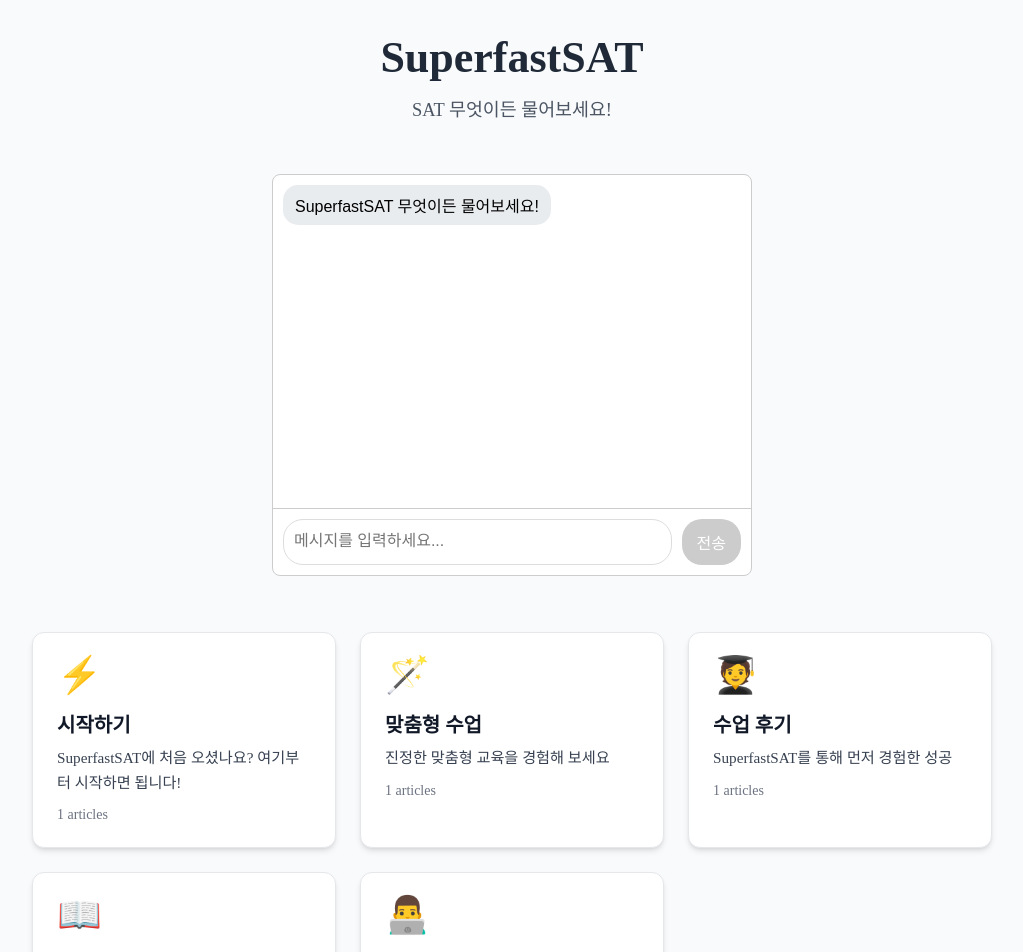
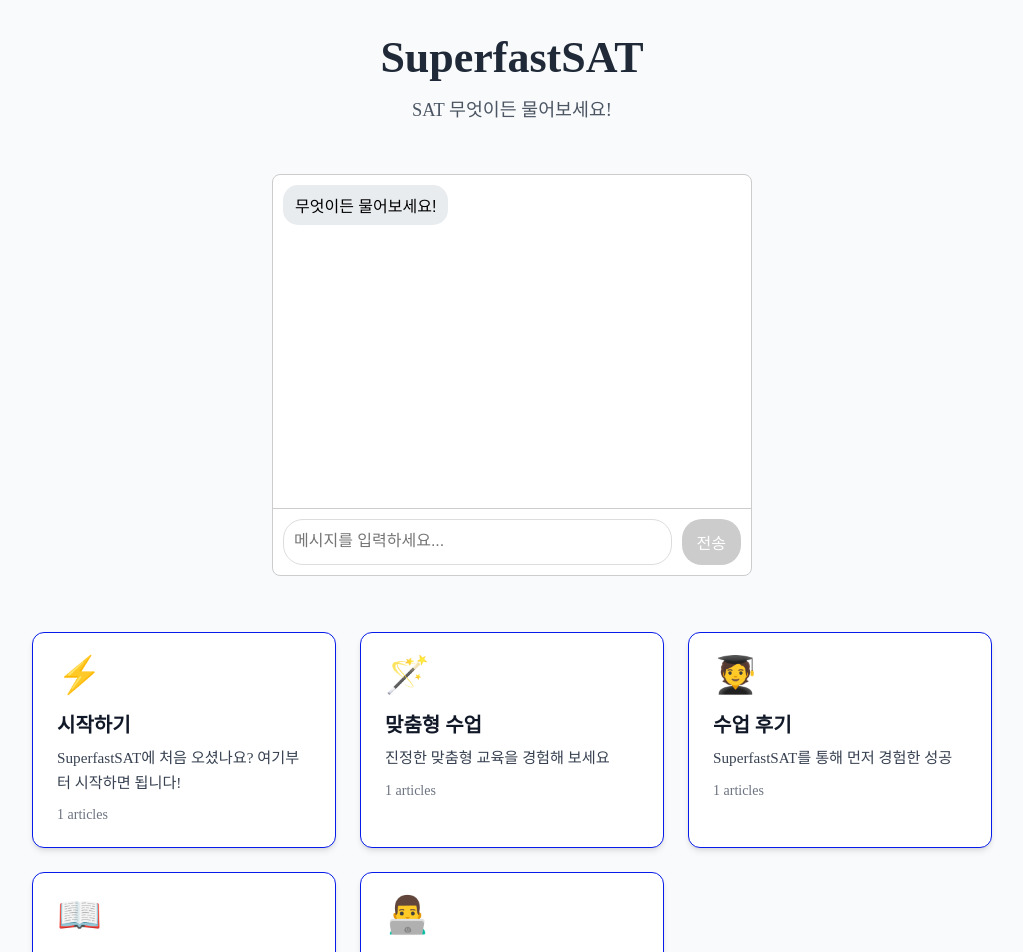
Before and after one commit to SuperfastSAT1600/Salesbot, a Next.js app: page /landing in a window 1280 px wide. Shown: the top 952 px of the page, without its empty margins (128-1151 px from the left). Built offline with nearby package versions, Linux system fonts and the light colour scheme.

Commit message:
테두리 색 변경

```diff
--- a/app/components/ChatbotWidget.tsx
+++ b/app/components/ChatbotWidget.tsx
@@ -10,7 +10,7 @@ interface Message {
 
 const initialGreetingMessage: Message = {
   role: 'assistant',
-  content: 'SuperfastSAT 무엇이든 물어보세요!' // 이 메시지는 프론트엔드에서만 표시
+  content: '무엇이든 물어보세요!' // 이 메시지는 프론트엔드에서만 표시
 };
 
 const ChatbotWidget: React.FC = () => {
--- a/app/components/FAQSection.tsx
+++ b/app/components/FAQSection.tsx
@@ -1,24 +1,20 @@
 // 파일 경로: app/components/FAQSection.tsx
 'use client'
 import Link from 'next/link'
-// ★★★ 경로 수정: app/components/ 에서 app/lib/ 로 가려면 '../lib/faqs' 가 맞습니다. ★★★
-// 이전 코드의 경로: ../../lib/faqs (이것은 lib 폴더가 프로젝트 루트에 있을 경우입니다.)
-import { faqs, FAQItem } from '../lib/faqs'
+// 경로 확인: app/components/ 에서 app/lib/ 로 가려면 '../lib/faqs' 입니다.
+import { faqs, FAQItem } from '../lib/faqs' // lib 폴더가 app 폴더 내부에 있다고 가정
 
 export default function FAQSection() {
   if (!faqs || faqs.length === 0) {
-    // Vercel 환경에서 이 로그가 보인다면, faqs.ts 파일을 찾지 못했거나 데이터가 비어있는 것입니다.
     console.error("[FAQSection Vercel Debug] CRITICAL: faqs 데이터가 비어있거나 로드되지 않았습니다. 경로 및 파일 내용을 확인하세요.");
     return (
       <div style={{ padding: '20px', border: '2px dashed red', textAlign: 'center' }}>
         <p style={{ color: 'red', fontWeight: 'bold' }}>FAQ 데이터를 불러오지 못했습니다.</p>
         <p>app/components/FAQSection.tsx에서 app/lib/faqs.ts 경로를 확인해주세요.</p>
-        {/* 경로가 수정되었으므로 이 메시지도 업데이트합니다. */}
         <p>현재 설정된 경로: ../lib/faqs</p>
       </div>
     );
   }
-  // Vercel 함수 로그에서 이 메시지가 보이면 데이터는 로드된 것입니다.
   console.log(`[FAQSection Vercel Debug] faqs 데이터 로드 성공. 항목 수: ${faqs.length}`);
 
   return (
@@ -34,7 +30,8 @@ export default function FAQSection() {
           style={{
             display: 'block',
             padding: '1.5rem',
-            border: '1px solid #E5E7EB',
+            // ★★★ 테두리 색상 변경 ★★★
+            border: '1px solid #071BE9',
             borderRadius: 12,
             boxShadow: '0 4px 6px -1px rgb(0 0 0 / 0.1), 0 2px 4px -2px rgb(0 0 0 / 0.1)',
             textDecoration: 'none',
```
